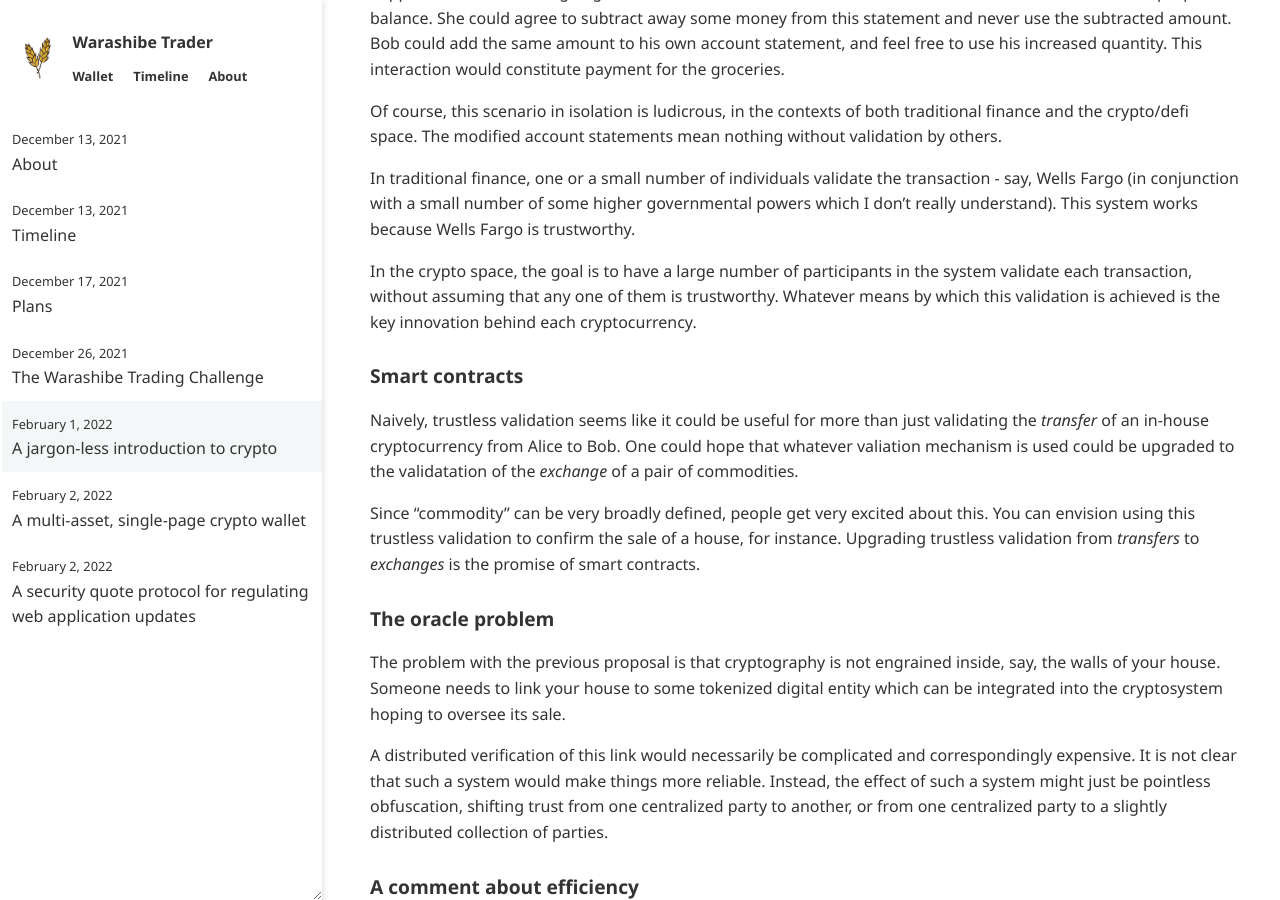
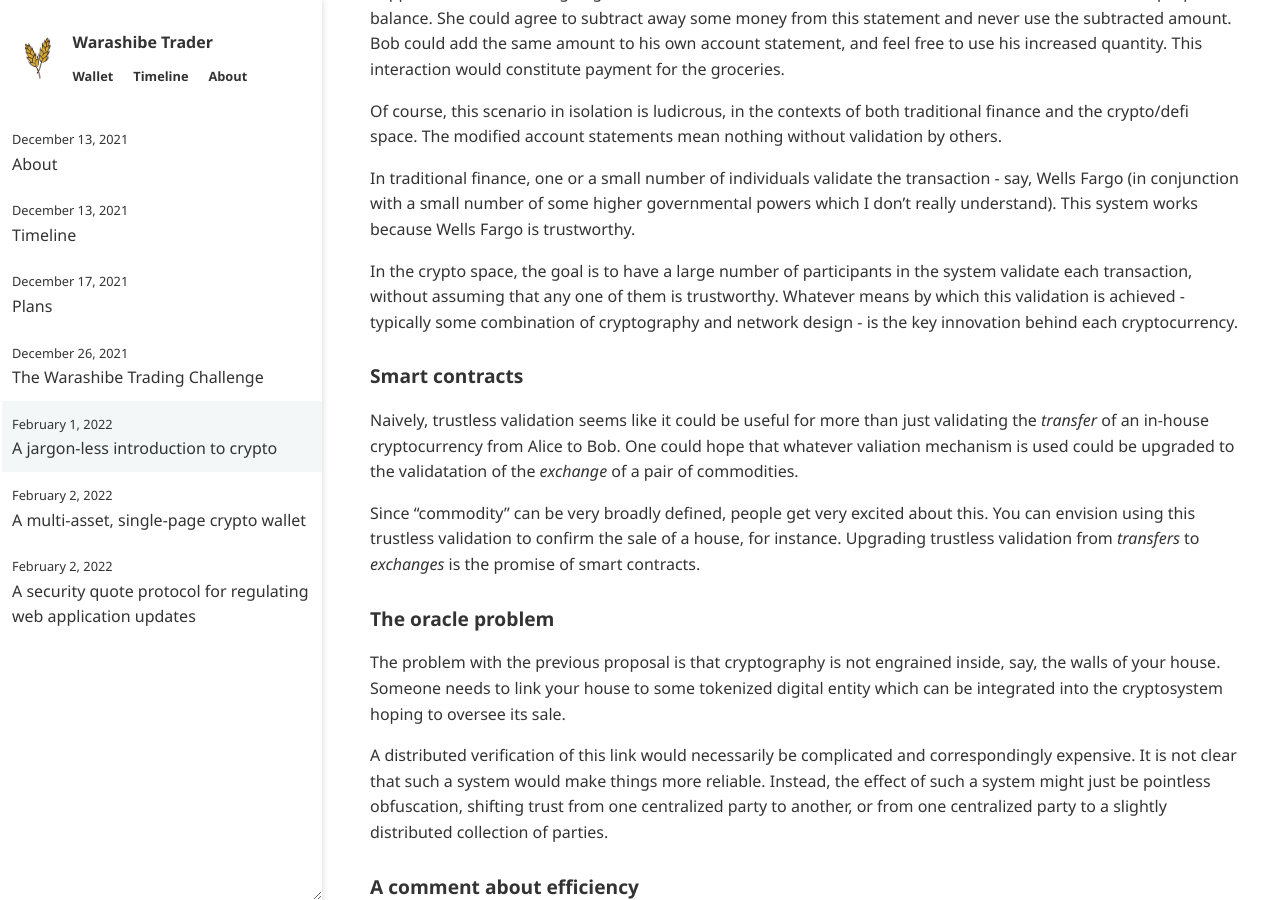
Before and after one commit to warashibetrader/warashibetrader.github.io, a Jekyll site: the page built from _posts/2022-02-01-crypto-space.md, in a window 1280 px wide and 900 px high, scrolled down 423 px. Built offline with Jekyll 4.4.1, drawn with Linux system fonts in a browser that asks for light colours.

Commit message:
Update 2022-02-01-crypto-space.md

```diff
--- a/_posts/2022-02-01-crypto-space.md
+++ b/_posts/2022-02-01-crypto-space.md
@@ -16,7 +16,7 @@ Of course, this scenario in isolation is ludicrous, in the contexts of both trad
 
 In traditional finance, one or a small number of individuals validate the transaction - say, Wells Fargo (in conjunction with a small number of some higher governmental powers which I don't really understand). This system works because Wells Fargo is trustworthy.
 
-In the crypto space, the goal is to have a large number of participants in the system validate each transaction, without assuming that any one of them is trustworthy. Whatever means by which this validation is achieved is the key innovation behind each cryptocurrency.
+In the crypto space, the goal is to have a large number of participants in the system validate each transaction, without assuming that any one of them is trustworthy. Whatever means by which this validation is achieved - typically some combination of cryptography and network design - is the key innovation behind each cryptocurrency.
 
 
 
```
